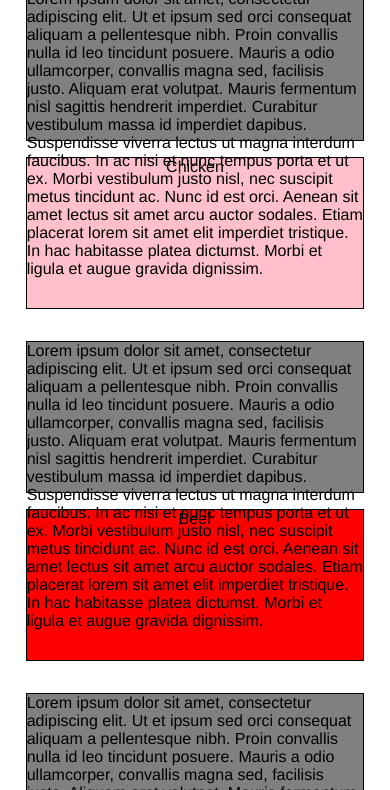
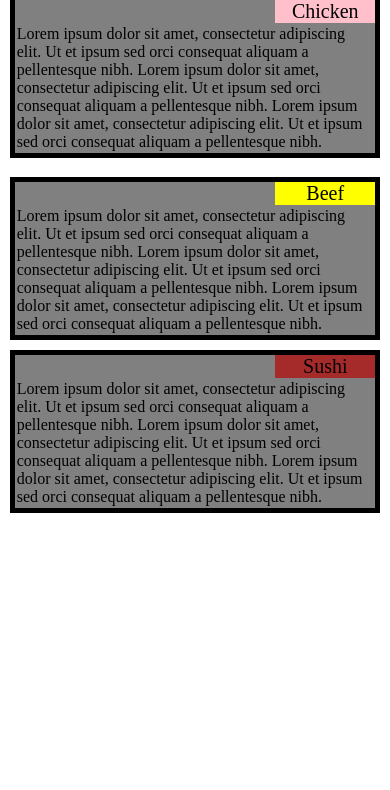
Before and after one commit to marktrovinger/module2-solution, a plain HTML site: page index.html in a window 390 px wide. Shown: the part 107-897 px from the top of the page. After the commit the page ends 844 px from the top, so only its background shows below. Drawn offline with Linux system fonts and the light colour scheme.

Commit message:
More stuff
Added substantially more features.

```diff
--- a/css/style.css
+++ b/css/style.css
@@ -1,51 +1,156 @@
 
 /* Base style is the desktop style */
+*{
+	box-sizing: border-box;
+	margin: 0;
+	padding: 0;
+}
+
+body {
+	margin-top: 60px;
+	font-size: initial;
+}
+
 h1 {
 	text-align: center;
+	font-size: 1.75em;
+	color: black;
 }
 
-p {
-	border: 1px solid black;
+.col1 {
+	float: left;
+	position: relative;
+	height: auto;
+	border: 5px solid;
 	background-color: grey;
-	width: 90%;
-	height: 150px;
-	margin-right: auto;
- 	margin-left: auto;
-  	font-family: Helvetica;
+	min-width: 100px;
+	width: auto;
+	overflow: auto;
 }
 
-#title-section-1 {
-	background-color: pink;
-	text-align: center;
+.col2 {
+	float: left;
+	position: relative;
+	height: auto;
+	width: auto;
+	border: 5px solid;
+	background-color: grey;
+
 }
 
-#title-section-2 {
-	background-color: red;
-	text-align: center;
+.col3 {
+	float: left;
+	position: relative;
+	height: auto;
+	width: auto;
+	border: 5px solid;
+	background-color: grey;
 }
 
-#title-section-3 {
+.title-section {
+	float: right;
+	height: auto;
+	text-align: center;
+	font-size: 1.25em;
+	width: 100px;
+}
+
+.col1 .title-section {
+	background-color: pink;
+}
+
+.col2 .title-section {
 	background-color: yellow;
-	text-align: center;
 }
+
+.col3 .title-section {
+	background-color: brown;
+}
+
+.lorem {
+	text-align: left;
+	padding: 2px;
+	font-size: initial;
+	clear: both;
+}
+
+@media (min-width: 992px) {
+	.col1 {
+		margin-left: 3%;
+		margin-right: 1.5%;
+		width: 30%;
+	}
+
+	.col2 {
+		margin-left: 1.5%;
+		margin-right: 1.5;
+		width: 30%;
+	}
+
+	.col3 {
+		margin-left: 1.5%;
+		margin-right: 1.5%;
+		width: 30%;
+	}
+}
+
+
 
 /* Media style for tablet */
 @media (min-width: 768px) and (max-width: 991px) {
-	.col-tab-2 {
-		float: left;
-		width: 50%;
+	.col1 {
+		width: 45%;
+		margin-left: 2.5%;
+		margin-right: 1.5%;
+		margin-top: 2.5%;
+		margin-bottom: 2.5%;
 	}
 
-	.col-tab-1 {
-		float: left;
-		width: 100%;
+	.col2 {
+		width: 45%;
+		margin-left: 1.5%;
+		margin-right: 2.5%;
+		margin-top: 2.5%;
+		margin-bottom: 2.5%;
+	}
+
+	.col3 {
+		width: 92.75;
+		margin-left: 2.5%;
+		margin-right: 1.5%;
+		margin-top: 2.5%;
+		margin-bottom: 2.5%;
 	}
 }
 
 /* Media query for mobile phones */
 @media (max-width: 767px) {
-	.col-mobile-1 {
-		float: left;
-		width: 100%;
+	.col1 {
+		width: auto;
+		max-width: 95%;
+		margin-left: 2.5%;
+		margin-right: 1.5%;
+		margin-top: 2.5%;
+		margin-bottom: 2.5%;
+	}
+
+	.col2 {
+		width: auto;
+		max-width: 95%;
+		margin: 2.5%;
+		margin-left: 2.5%;
+		margin-right: 1.5%;
+		margin-top: 2.5%;
+		margin-bottom: 2.5%; s
+
+	}
+
+	.col3 {
+		width: auto;
+		max-width: 95%;
+		margin-left: 2.5%;
+		margin-right: 2.5%;
+		margin-top: 0;
+		margin-bottom: 2.5%;
 	}
 }
--- a/index.html
+++ b/index.html
@@ -9,10 +9,23 @@
 <body>
 <h1>Our Menu</h1>
 
-<div class="row">
-	<div class="col-desk-3 col-tab-2 col-mobile-1"><p>Lorem ipsum dolor sit amet, consectetur adipiscing elit. Ut et ipsum sed orci consequat aliquam a pellentesque nibh. Proin convallis nulla id leo tincidunt posuere. Mauris a odio ullamcorper, convallis magna sed, facilisis justo. Aliquam erat volutpat. Mauris fermentum nisl sagittis hendrerit imperdiet. Curabitur vestibulum massa id imperdiet dapibus. Suspendisse viverra lectus ut magna interdum faucibus. In ac nisi et nunc tempus porta et ut ex. Morbi vestibulum justo nisl, nec suscipit metus tincidunt ac. Nunc id est orci. Aenean sit amet lectus sit amet arcu auctor sodales. Etiam placerat lorem sit amet elit imperdiet tristique. In hac habitasse platea dictumst. Morbi et ligula et augue gravida dignissim.</p><p id="title-section-1">Chicken</p></div>
-	<div class="col-desk-3 col-tab-2 col-mobile-1"><p>Lorem ipsum dolor sit amet, consectetur adipiscing elit. Ut et ipsum sed orci consequat aliquam a pellentesque nibh. Proin convallis nulla id leo tincidunt posuere. Mauris a odio ullamcorper, convallis magna sed, facilisis justo. Aliquam erat volutpat. Mauris fermentum nisl sagittis hendrerit imperdiet. Curabitur vestibulum massa id imperdiet dapibus. Suspendisse viverra lectus ut magna interdum faucibus. In ac nisi et nunc tempus porta et ut ex. Morbi vestibulum justo nisl, nec suscipit metus tincidunt ac. Nunc id est orci. Aenean sit amet lectus sit amet arcu auctor sodales. Etiam placerat lorem sit amet elit imperdiet tristique. In hac habitasse platea dictumst. Morbi et ligula et augue gravida dignissim.</p><p id="title-section-2">Beef</p></div>
-	<div class="col-desk-3 col-tab-1 col-mobile-1"><p>Lorem ipsum dolor sit amet, consectetur adipiscing elit. Ut et ipsum sed orci consequat aliquam a pellentesque nibh. Proin convallis nulla id leo tincidunt posuere. Mauris a odio ullamcorper, convallis magna sed, facilisis justo. Aliquam erat volutpat. Mauris fermentum nisl sagittis hendrerit imperdiet. Curabitur vestibulum massa id imperdiet dapibus. Suspendisse viverra lectus ut magna interdum faucibus. In ac nisi et nunc tempus porta et ut ex. Morbi vestibulum justo nisl, nec suscipit metus tincidunt ac. Nunc id est orci. Aenean sit amet lectus sit amet arcu auctor sodales. Etiam placerat lorem sit amet elit imperdiet tristique. In hac habitasse platea dictumst. Morbi et ligula et augue gravida dignissim.</p><p id="title-section-3">Sushi</p></div>\
+<div class="col1">
+	<div class="title-section">Chicken</div>
+	<p class="lorem">Lorem ipsum dolor sit amet, consectetur adipiscing elit. Ut et ipsum sed orci consequat aliquam a pellentesque nibh. Lorem ipsum dolor sit amet, consectetur adipiscing elit. Ut et ipsum sed orci consequat aliquam a pellentesque nibh. Lorem ipsum dolor sit amet, consectetur adipiscing elit. Ut et ipsum sed orci consequat aliquam a pellentesque nibh.
+	</p>
 </div>
+
+<div class="col2">
+	<div class="title-section">Beef</div>
+	<p class="lorem">Lorem ipsum dolor sit amet, consectetur adipiscing elit. Ut et ipsum sed orci consequat aliquam a pellentesque nibh. Lorem ipsum dolor sit amet, consectetur adipiscing elit. Ut et ipsum sed orci consequat aliquam a pellentesque nibh. Lorem ipsum dolor sit amet, consectetur adipiscing elit. Ut et ipsum sed orci consequat aliquam a pellentesque nibh.
+	</p>
+</div>
+
+<div class="col3">
+	<div class="title-section">Sushi</div>
+	<p class="lorem">Lorem ipsum dolor sit amet, consectetur adipiscing elit. Ut et ipsum sed orci consequat aliquam a pellentesque nibh. Lorem ipsum dolor sit amet, consectetur adipiscing elit. Ut et ipsum sed orci consequat aliquam a pellentesque nibh. Lorem ipsum dolor sit amet, consectetur adipiscing elit. Ut et ipsum sed orci consequat aliquam a pellentesque nibh.
+	</p>
+</div>
+
 </body>
 </html>
```
